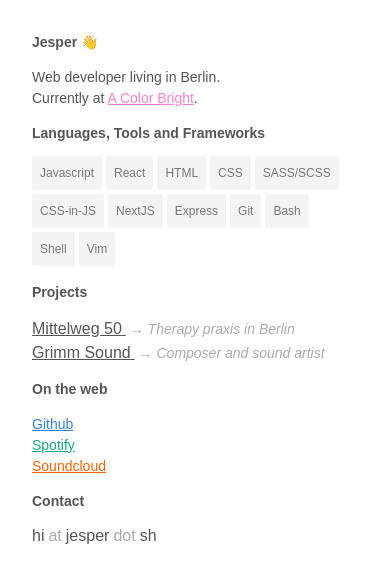
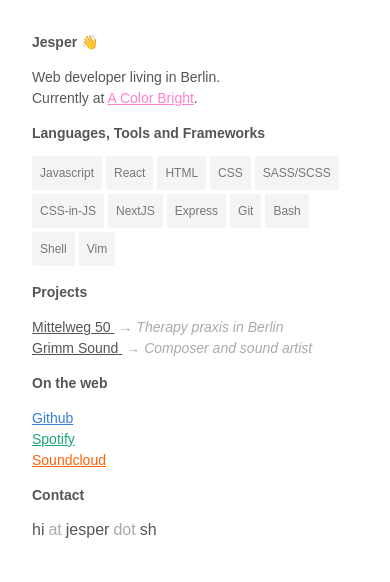
Before and after one commit to jryom/homepage, a plain HTML site: page index.html in a window 390 px wide. Drawn offline with nearby package versions, Linux system fonts and the light colour scheme.

Commit message:
add responsiveness to project titles

```diff
--- a/index.html
+++ b/index.html
@@ -37,7 +37,7 @@
     <li>
       <div>
         <a class="mid-gray" href="https://www.mittelweg50.com">
-          <h3 class="f5 fw4 ma0 di">Mittelweg 50</h3>
+          <h3 class="f6 f5-ns fw4 ma0 di">Mittelweg 50</h3>
         </a>
         <p class="ml1 i di light-silver">→ Therapy praxis in Berlin</p>
       </div>
@@ -45,7 +45,7 @@
     <li>
       <div>
         <a class="mid-gray" href="https://www.grimmsound.com">
-          <h3 class="f5 fw4 ma0 di">Grimm Sound</h3>
+          <h3 class="f6 f5-ns fw4 ma0 di">Grimm Sound</h3>
         </a>
         <p class="ml1 i di light-silver">→ Composer and sound artist</p>
       </div>
```
